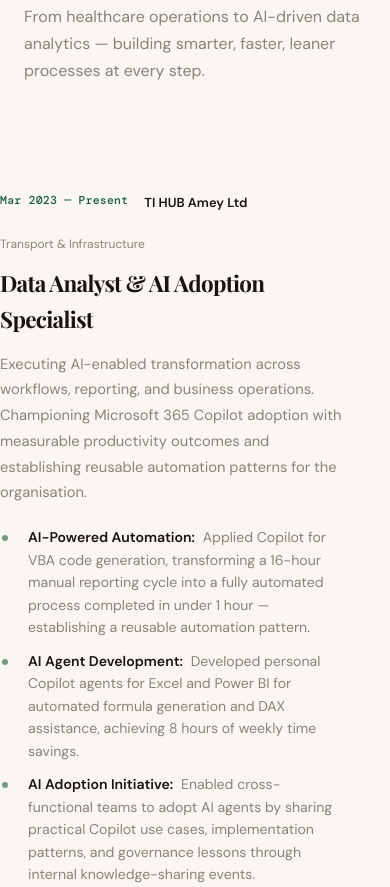
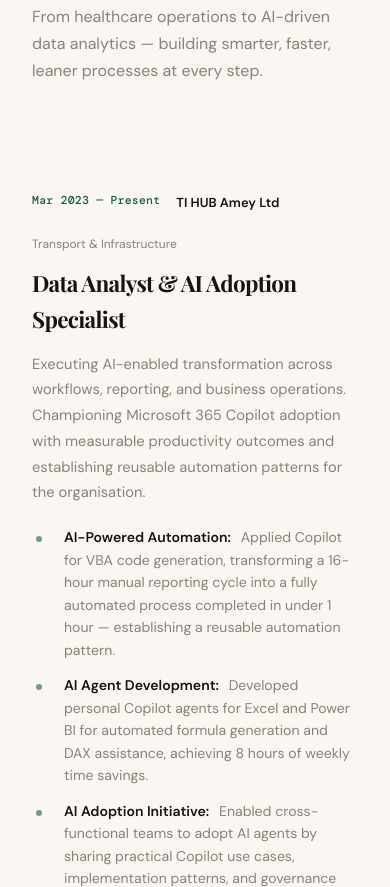
Before and after one commit to Vijayan16/Vijayan, a website built with Vite: page index.html in a window 390 px wide. Shown: the part 1499-2386 px from the top of the page. Built offline with nearby package versions, Linux system fonts and the light colour scheme; a web font is replaced by a local one.

Commit message:
Fix mobile alignment: remove negative transform and increase section padding

```diff
--- a/style.css
+++ b/style.css
@@ -587,7 +587,6 @@ section+section {
   padding: 48px 0;
   border-bottom: 1px solid var(--border);
   opacity: 0;
-  transform: translateX(-24px);
 }
 
 .exp-item:last-child {
@@ -673,27 +672,27 @@ section+section {
 
 @media (max-width: 768px) {
   section {
-    padding-left: 24px;
-    padding-right: 24px;
+    padding-left: 32px;
+    padding-right: 32px;
   }
 
   .exp-highlight {
     display: block;
     position: relative;
-    padding-left: 28px;
-    margin-bottom: 2px;
+    padding-left: 32px;
+    margin-bottom: 4px;
   }
 
   .exp-hl-dot {
     position: absolute;
-    left: 2px;
-    top: 9px;
+    left: 4px;
+    top: 10px;
     margin-top: 0;
   }
 
   .exp-hl-label {
     display: inline;
-    margin-right: 4px;
+    margin-right: 6px;
   }
 
   .exp-hl-text {
```
